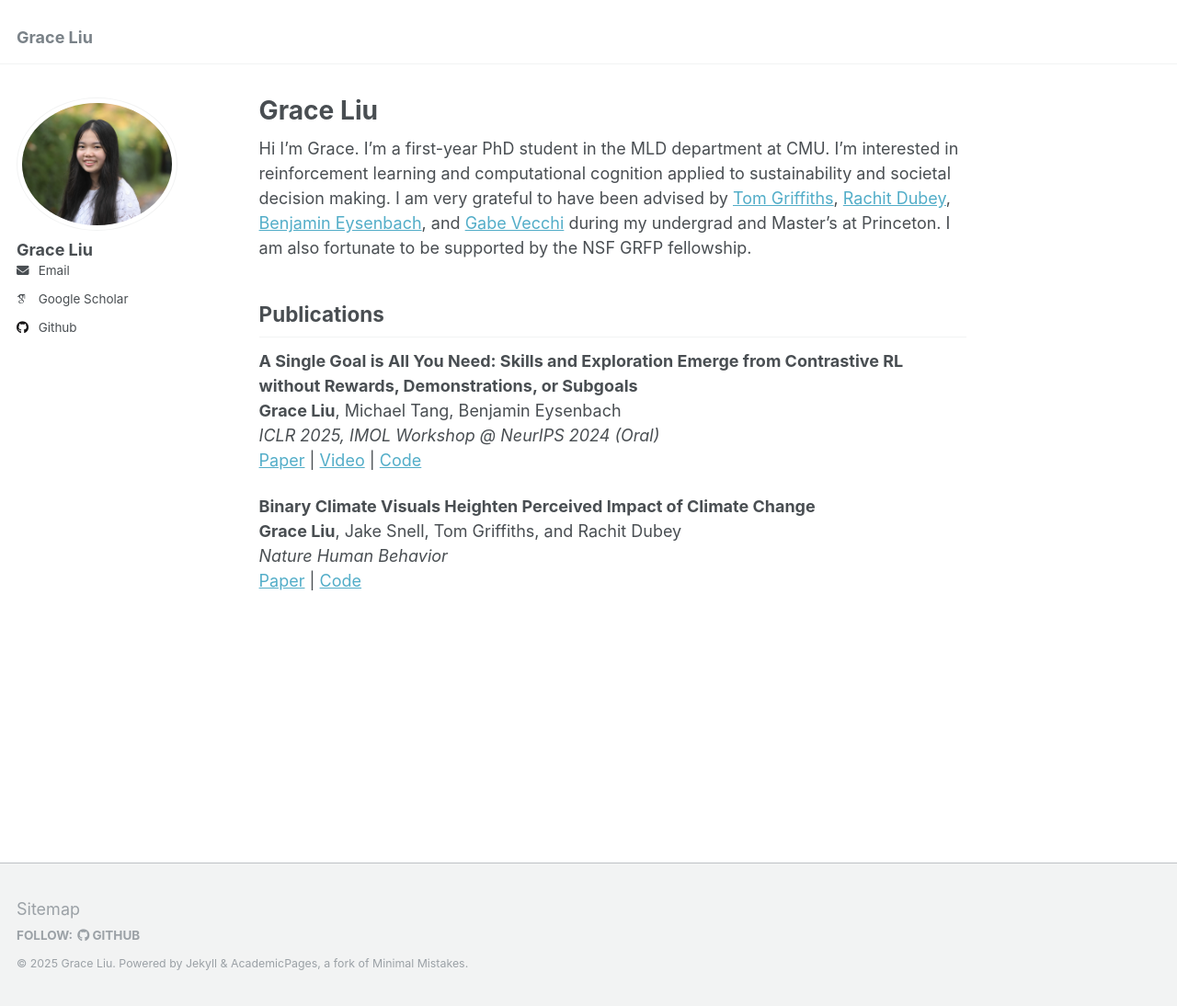
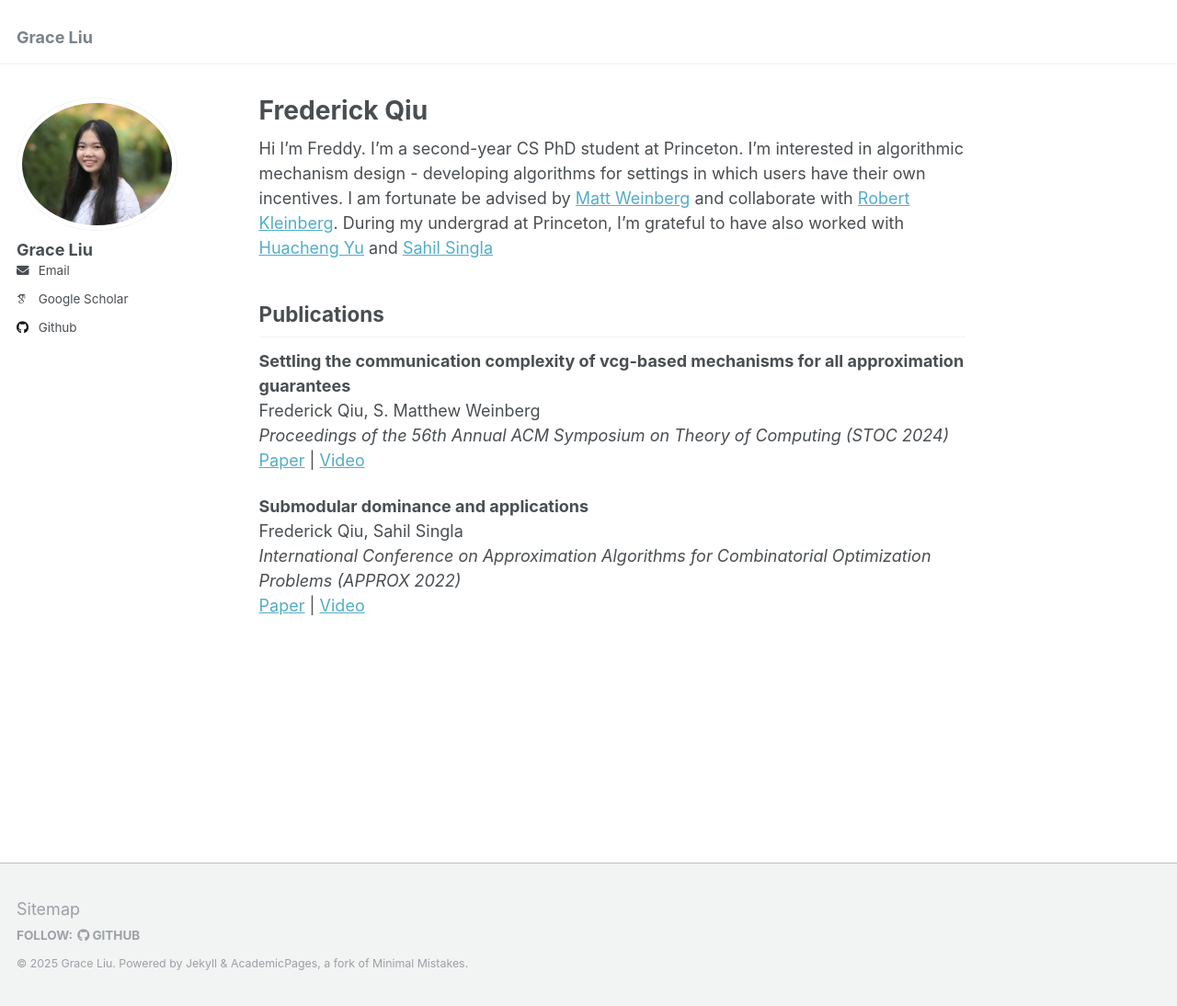
Before and after one commit to frederickqiu/frederickqiu.github.io, a Jekyll site: the page built from _pages/about.md, in a window 1280 px wide and 1094 px high. Shown: the whole window at 92% size. Built offline with Jekyll 4.4.1, drawn with Linux system fonts in a browser that asks for light colours; some web fonts are replaced.

Commit message:
Update about.md

```diff
--- a/_pages/about.md
+++ b/_pages/about.md
@@ -1,23 +1,21 @@
 ---
 permalink: /
-title: "Grace Liu"
+title: "Frederick Qiu"
 author_profile: true
 redirect_from:
   - /about/
   - /about.html
 ---
-Hi I'm Grace. I'm a first-year PhD student in the MLD department at CMU. I'm interested in reinforcement learning and computational cognition applied to sustainability and societal decision making. I am very grateful to have been advised by [Tom Griffiths](https://cocosci.princeton.edu/tom/tom.php), [Rachit Dubey](https://rachit-dubey.github.io/), [Benjamin Eysenbach](https://ben-eysenbach.github.io/), and [Gabe Vecchi](https://vecchi.princeton.edu/people/gabriel-vecchi) during my undergrad and Master's at Princeton. I am also fortunate to be supported by the NSF GRFP fellowship.
-
+Hi I'm Freddy. I'm a second-year CS PhD student at Princeton. I'm interested in algorithmic mechanism design - developing algorithms for settings in which users have their own incentives. I am fortunate be advised by [Matt Weinberg](https://www.cs.princeton.edu/~smattw/) and collaborate with [Robert Kleinberg](https://www.cs.cornell.edu/~rdk/). During my undergrad at Princeton, I'm grateful to have also worked with [Huacheng Yu](https://www.cs.princeton.edu/~hy2/) and [Sahil Singla](https://faculty.cc.gatech.edu/~ssingla7/)
 ## Publications
 
-**A Single Goal is All You Need: Skills and Exploration Emerge from Contrastive RL without Rewards, Demonstrations, or Subgoals**\
-**Grace Liu**, Michael Tang, Benjamin Eysenbach\
-*ICLR 2025, IMOL Workshop @ NeurIPS 2024 (Oral)* \
-[Paper](https://arxiv.org/abs/2408.05804) | [Video](https://graliuce.github.io/sgcrl/) | [Code](https://github.com/graliuce/sgcrl/tree/main)
+**Settling the communication complexity of vcg-based mechanisms for all approximation guarantees**\
+Frederick Qiu, S. Matthew Weinberg\
+*Proceedings of the 56th Annual ACM Symposium on Theory of Computing (STOC 2024)* \
+[Paper](https://dl.acm.org/doi/abs/10.1145/3618260.3649706) | [Video](https://www.youtube.com/watch?v=FciXVzrBWMY)
 
 
-
-**Binary Climate Visuals Heighten Perceived Impact of Climate Change**\
-**Grace Liu**, Jake Snell, Tom Griffiths, and Rachit Dubey\
-*Nature Human Behavior* \
-[Paper](https://osf.io/t3pj5_v1) | [Code](https://github.com/graliuce/climate_change_detection)
+**Submodular dominance and applications**\
+Frederick Qiu, Sahil Singla\
+*International Conference on Approximation Algorithms for Combinatorial Optimization Problems (APPROX 2022)* \
+[Paper](https://arxiv.org/abs/2207.04957) | [Video](https://www.youtube.com/watch?v=Zt5cZSt1q3U)
```
